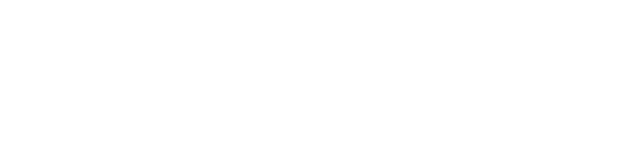
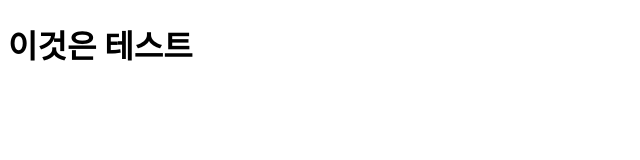
Before and after one commit to iamyoonseo/myproj, a plain HTML site: page mission3/index.html in a window 1280 px wide. Shown: the whole page, without its empty margins (0-640 px from the left). Drawn offline with Linux system fonts and the light colour scheme.

Commit message:
테스트메시지 추가,,, 윤서

```diff
--- a/mission3/index.html
+++ b/mission3/index.html
@@ -3,8 +3,9 @@
     <head>
         <meta charset="UTF-8" />
         <meta name = "viewport" content=""width=device-width, initial-scale = 1.0" />
-        <title>언타이틀 웹 멘토링</title>
+        <title>언타이틀 웹 멘토링 이것은 테스트입니다.</title>
     </head>
     <body>
+        <h1>이것은 테스트</h1>
     </body>
 </html>
```
